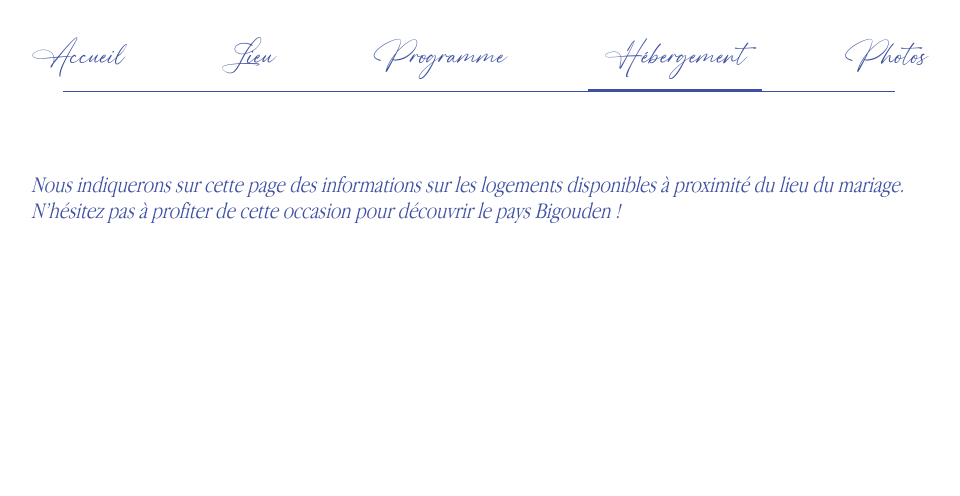
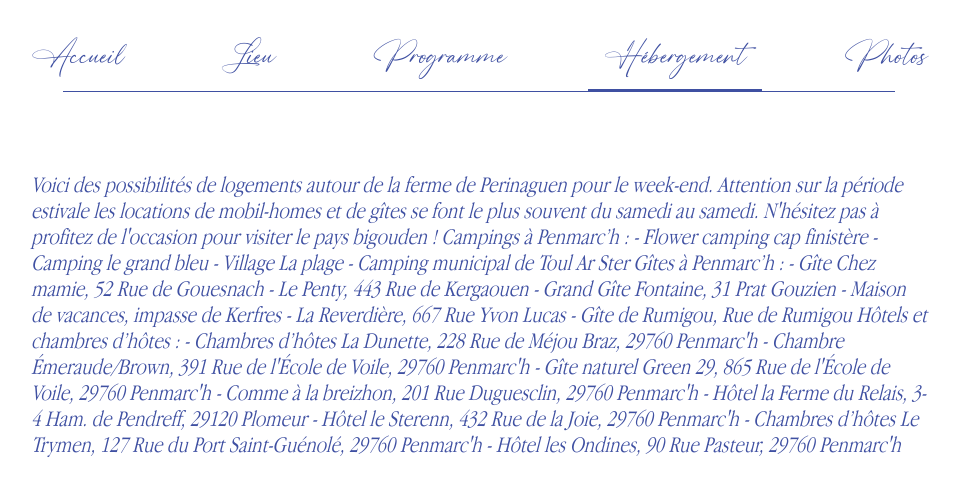
Before and after one commit to elisaetjulie/elisaetjulie.github.io, a React (Create React App) app: page /hosting in a window 1280 px wide. Shown: the top 496 px of the page, without its empty margins (161-1121 px from the left). Built offline with nearby package versions, Linux system fonts and the light colour scheme.

Commit message:
Update Hosting.tsx

```diff
--- a/src/pages/Hosting/Hosting.tsx
+++ b/src/pages/Hosting/Hosting.tsx
@@ -10,9 +10,32 @@ const Hosting = ({ className }: HostingProps) => {
   return (
     <StyledContainer className={className}>
       <i>
-        Nous indiquerons sur cette page des informations sur les logements
-        disponibles à proximité du lieu du mariage. N’hésitez pas à profiter de
-        cette occasion pour découvrir le pays Bigouden !
+        Voici des possibilités de logements autour de la ferme de Perinaguen pour le week-end. Attention sur la période estivale les locations de mobil-homes et de gîtes se font le plus souvent du samedi au samedi. N'hésitez pas à profitez de l'occasion pour visiter le pays bigouden !
+
+Campings à Penmarc’h :
+        - Flower camping cap finistère
+        - Camping le grand bleu
+        - Village La plage
+        - Camping municipal de Toul Ar Ster
+
+Gîtes à Penmarc’h :
+        - Gîte Chez mamie, 52 Rue de Gouesnach
+        - Le Penty, 443 Rue de Kergaouen
+        - Grand Gîte Fontaine, 31 Prat Gouzien
+        - Maison de vacances, impasse de Kerfres
+        - La Reverdière, 667 Rue Yvon Lucas
+        - Gîte de Rumigou, Rue de Rumigou
+
+Hôtels et chambres d’hôtes :
+        - Chambres d’hôtes La Dunette, 228 Rue de Méjou Braz, 29760 Penmarc'h
+        - Chambre Émeraude/Brown, 391 Rue de l'École de Voile, 29760 Penmarc'h
+        - Gîte naturel Green 29, 865 Rue de l'École de Voile, 29760 Penmarc'h
+        - Comme à la breizhon, 201 Rue Duguesclin, 29760 Penmarc'h
+        - Hôtel la Ferme du Relais, 3-4 Ham. de Pendreff, 29120 Plomeur
+        - Hôtel le Sterenn, 432 Rue de la Joie, 29760 Penmarc'h
+        - Chambres d’hôtes Le Trymen, 127 Rue du Port Saint-Guénolé, 29760 Penmarc'h
+        - Hôtel les Ondines, 90 Rue Pasteur, 29760 Penmarc'h
+
       </i>
     </StyledContainer>
   );
```
